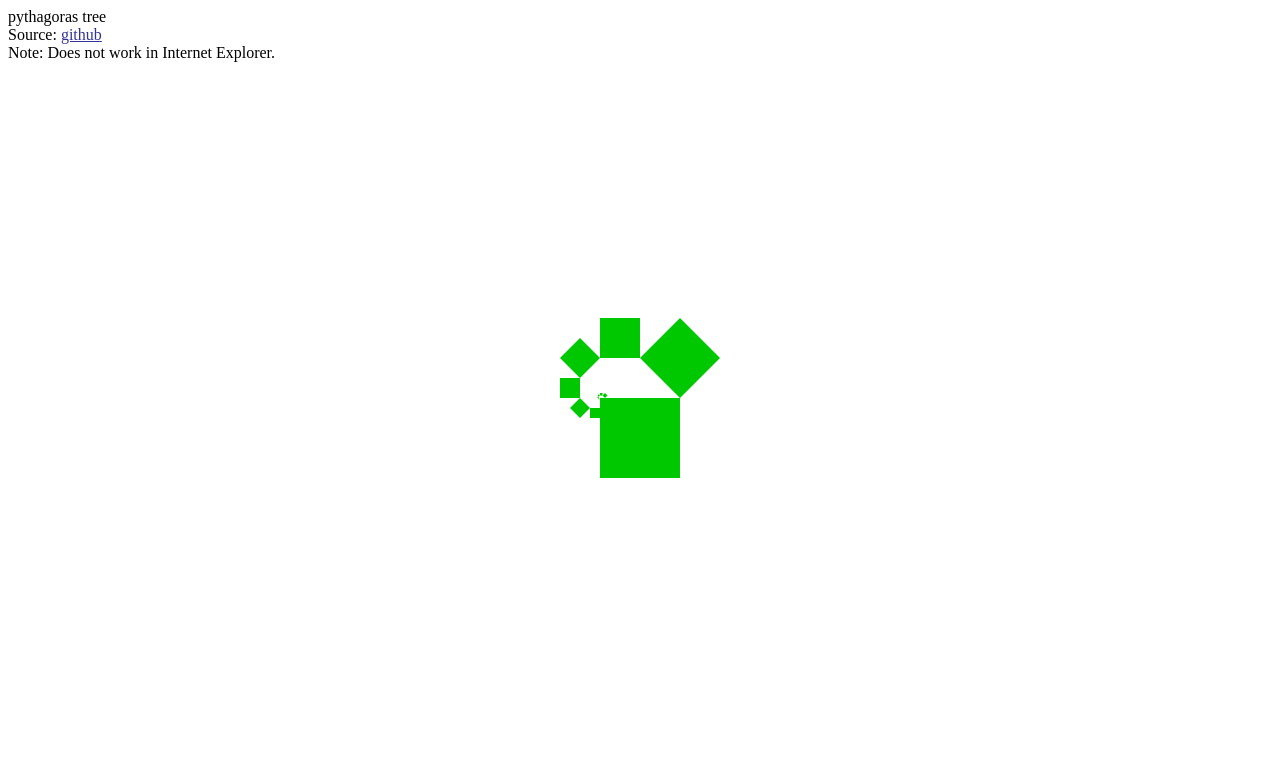
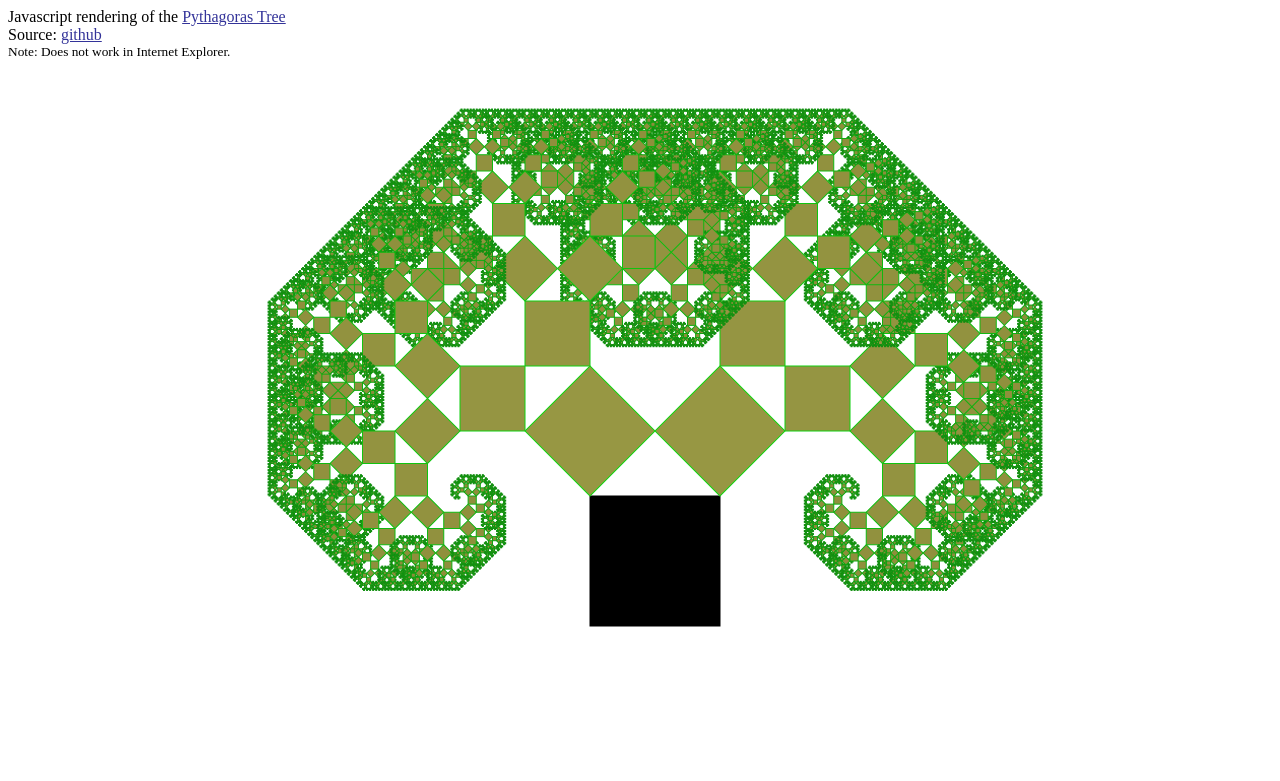
Before and after one commit to naderchehab/pythagoras, a plain HTML site: page index.htm in a window 1280 px wide. Drawn offline with Linux system fonts and the light colour scheme.

Commit message:
Looks better now

```diff
--- a/index.htm
+++ b/index.htm
@@ -3,16 +3,21 @@
 <title>pythagoras tree</title>
 <meta http-equiv="content-type" content="text/html; charset=ISO-8859-1">
 <script type="text/javascript" src="pythagoras.main.js"></script>
+<style>
+a {
+color:#333399
+}
+</style>
 </head>
 <body onload="pythagoras.main.run();">
 	<div style="color: black">
-	pythagoras tree<br />
-	Source: <a href="https://github.com/naderchehab/pythagoras" style="color:#333399" target="_blank">github</a><br/>
-	Note: Does not work in Internet Explorer.
+	Javascript rendering of the <a href="http://en.wikipedia.org/wiki/Pythagoras_tree_(fractal)" target="_blank">Pythagoras Tree</a><br />
+	Source: <a href="https://github.com/naderchehab/pythagoras" target="_blank">github</a><br/>
+	<div style="font-size:smaller">Note: Does not work in Internet Explorer.</div>
 	</div>
 	<br /><br />
 	<div style="text-align: center">
-    <canvas id="pythagoras-canvas" style="border: none;" width="680" height="680"></canvas>
+    <canvas id="pythagoras-canvas" style="border: none;" width="900" height="800"></canvas>
 	</div>
 </body>
 </html>
--- a/pythagoras.main.js
+++ b/pythagoras.main.js
@@ -3,53 +3,43 @@ var pythagoras = {};
 pythagoras.main = function() {
 
 	var run = function() {
+
 		var canvas = document.getElementById("pythagoras-canvas");
 		var ctx = canvas.getContext("2d");
-		var width = 80;
-		ctx.translate(300, 300);
-		ctx.fillStyle = "rgb(0,200,0)";
-		recurse(ctx, width, 0 ,0);
+		var width = 130;
+		var angle = rad(45);
+		var fillColor = "999944";
+		var strokeColor = "11DD11";
+		ctx.translate(400, 400);
+		recurse(ctx, width, 14, angle, fillColor, strokeColor);
 		//test(ctx, width, 0 ,0);
 
 	}
 
-	var depth = 0;
+	var recurse = function(ctx, width, depth, angle, fillColor, strokeColor) {
 
-	var recurse = function(ctx, width, x, y) {
+		ctx.fillStyle = fillColor;
+		ctx.strokeStyle = strokeColor;
+		ctx.fillRect(0, 0, width, width);
+		ctx.strokeRect(0,  0, width, width);
 
-		if (depth > 10) {
+		if (depth <= 0) {
 			return;
 		}
 
-		ctx.fillRect(x, y, width, width);
 		ctx.save();
-		ctx.rotate(rad(-45));
+		ctx.translate(width, 0);
+		ctx.rotate(angle);
 		var val = width*0.5*Math.sqrt(2);
-		recurse(ctx, val, val, 0);
+		ctx.translate(-val, -val);
+		recurse(ctx, val, depth-1, angle, colorLum(fillColor, -0.01), colorLum(strokeColor, -0.03));
 		ctx.restore();
 		ctx.save();
-		ctx.rotate(rad(45));
-		recurse(ctx, val, -val, -val);
+		ctx.rotate(-angle);
+		ctx.translate(0, -val);
+		recurse(ctx, val, depth-1, angle, colorLum(fillColor, -0.01), colorLum(strokeColor, -0.03));
 		ctx.restore();
-		depth++;
 
-	}
-
-var test = function(ctx, width, x, y) {
-
-		if (width < 1) {
-			return;
-		}
-		var val = width*0.5*Math.sqrt(2);
-		ctx.fillRect(x, y, width, width);
-		ctx.save();
-		ctx.rotate(rad(-45));
-		ctx.fillRect(val, 0, val, val);
-		ctx.restore();
-		ctx.save();
-		ctx.rotate(rad(45));
-		ctx.fillRect(-val, -val, val, val);
-		ctx.restore();
 
 	}
 
@@ -57,6 +47,24 @@ var test = function(ctx, width, x, y) {
 		return deg * Math.PI / 180;
 	}
 
+	var colorLum = function(hex, lum) {
+		// validate hex string
+		hex = String(hex).replace(/[^0-9a-f]/gi, '');
+		if (hex.length < 6) {
+			hex = hex[0]+hex[0]+hex[1]+hex[1]+hex[2]+hex[2];
+		}
+		lum = lum || 0;
+		// convert to decimal and change luminosity
+		var rgb = "#", c, i;
+		for (i = 0; i < 3; i++) {
+			c = parseInt(hex.substr(i*2,2), 16);
+			c = Math.round(Math.min(Math.max(0, c + (c * lum)), 255)).toString(16);
+			rgb += ("00"+c).substr(c.length);
+		}
+		return rgb;
+	}
+
+
 	return {
 		run: run
 	}
```
